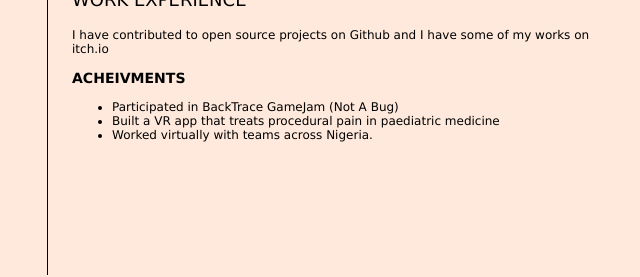
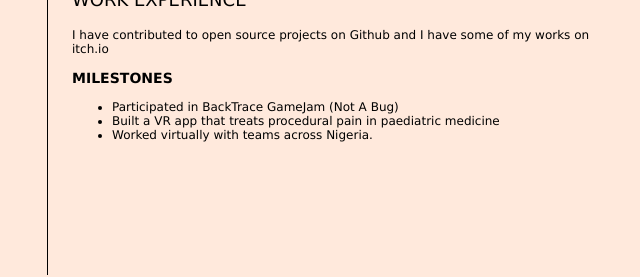
Before and after one commit to aguluman/Resume, a plain HTML site: page index.html in a window 1280 px wide. Shown: the part 376-653 px from the top of the page, 496-1136 px from the left. Drawn offline with Linux system fonts and the light colour scheme.

Commit message:
Update index.html

```diff
--- a/index.html
+++ b/index.html
@@ -72,7 +72,7 @@
 
 
 
-    <h3>ACHEIVMENTS</h3>
+    <h3>MILESTONES</h3>
 <ul>
 		<li>Participated in BackTrace GameJam (Not A Bug)</li>
 		<li>Built a VR app that treats procedural pain in paediatric medicine</li>
```
